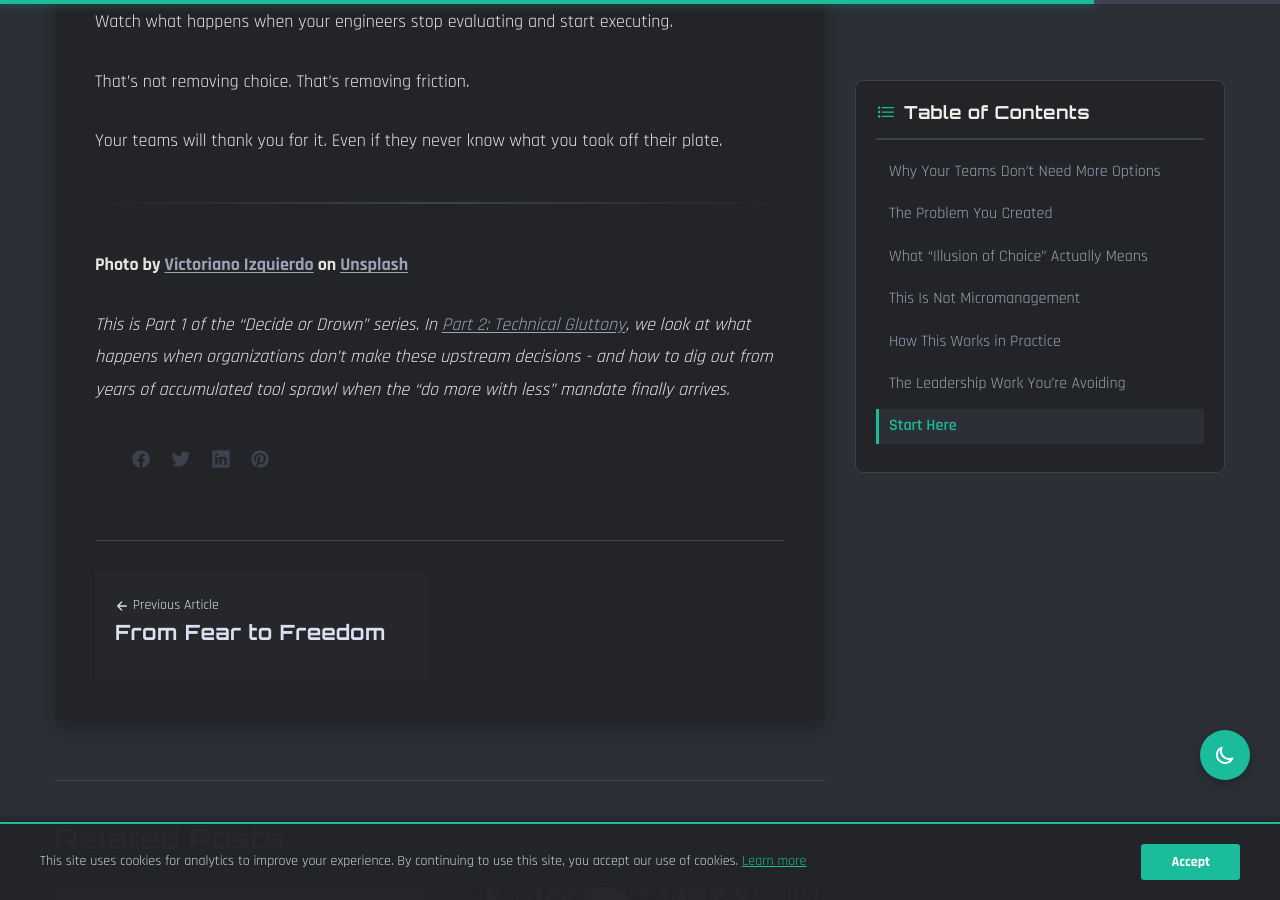
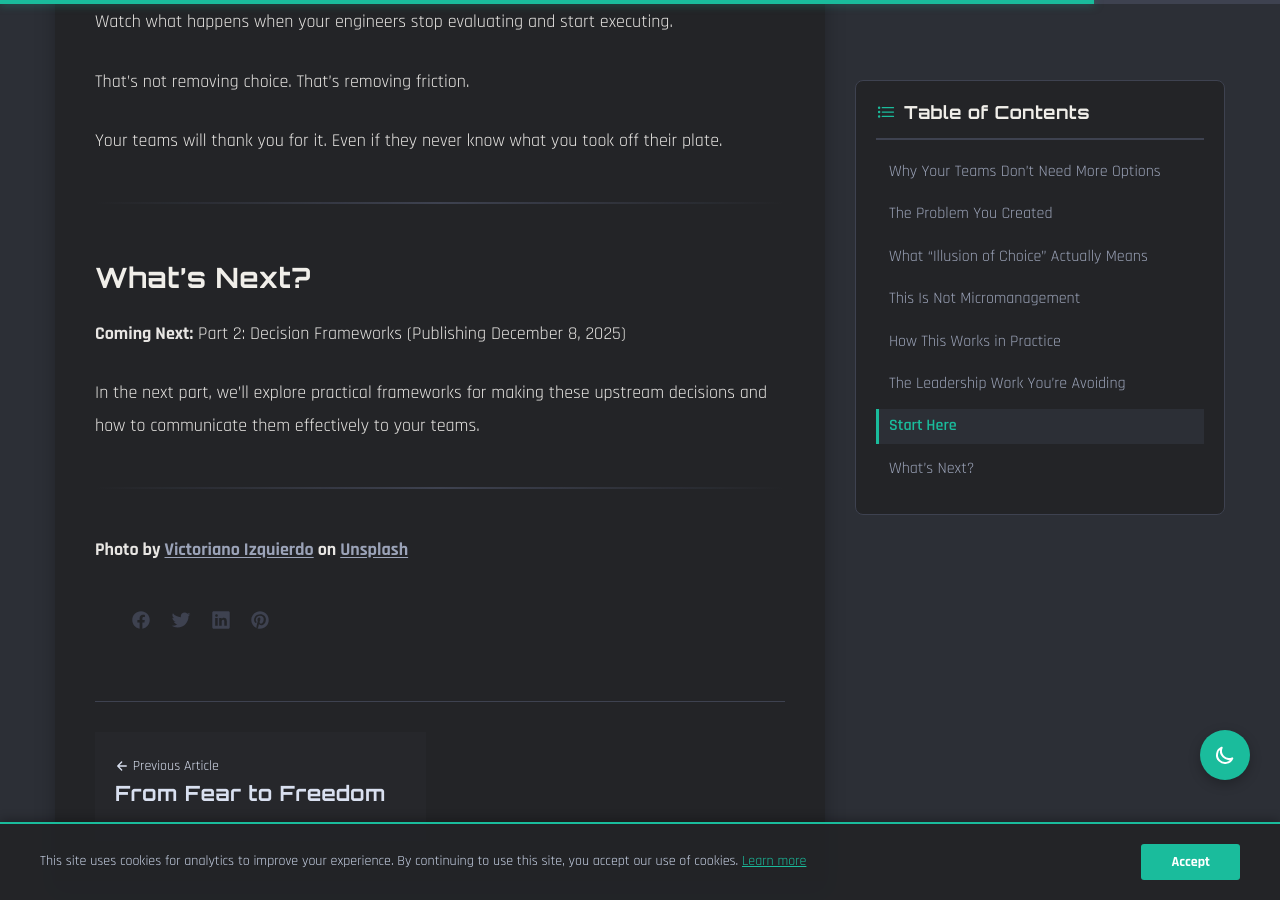
Before and after one commit to technicalanxiety/technicalanxiety.github.io, a Jekyll site: the page built from _posts/2025-12-01-decide-or-drown-pt1.md, in a window 1280 px wide and 900 px high, scrolled down 5502 px. Built offline with Jekyll 4.4.1, drawn with Linux system fonts in a browser that asks for light colours; nearby versions of some CDN libraries; comment, search, counter and statistics services are not loaded; grey boxes are pictures that could not be loaded.

Commit message:
Add automatic series link backfilling to publishing workflow

```diff
--- a/_posts/2025-12-01-decide-or-drown-pt1.md
+++ b/_posts/2025-12-01-decide-or-drown-pt1.md
@@ -94,6 +94,14 @@ That's not removing choice. That's removing friction.
 Your teams will thank you for it. Even if they never know what you took off their plate.
 
 ---
+
+## What's Next?
+
+<!-- NEXT_PART: 2025-12-08-decide-or-drown-pt2.md -->
+**Coming Next:** Part 2: Decision Frameworks (Publishing December 8, 2025)
+
+In the next part, we'll explore practical frameworks for making these upstream decisions and how to communicate them effectively to your teams.
+<!-- END_NEXT_PART -->
+
+---
 **Photo by [Victoriano Izquierdo](https://unsplash.com/@victoriano) on [Unsplash](https://unsplash.com/photos/man-on-front-of-vending-machines-at-nighttime-JG35CpZLfVs)**
-
-*This is Part 1 of the "Decide or Drown" series. In [Part 2: Technical Gluttony](/technical-gluttony), we look at what happens when organizations don't make these upstream decisions - and how to dig out from years of accumulated tool sprawl when the "do more with less" mandate finally arrives.*
```
Also changed, not shown: .github/SCHEDULED_PUBLISHING.md, .github/workflows/publish-scheduled-posts.yml.
